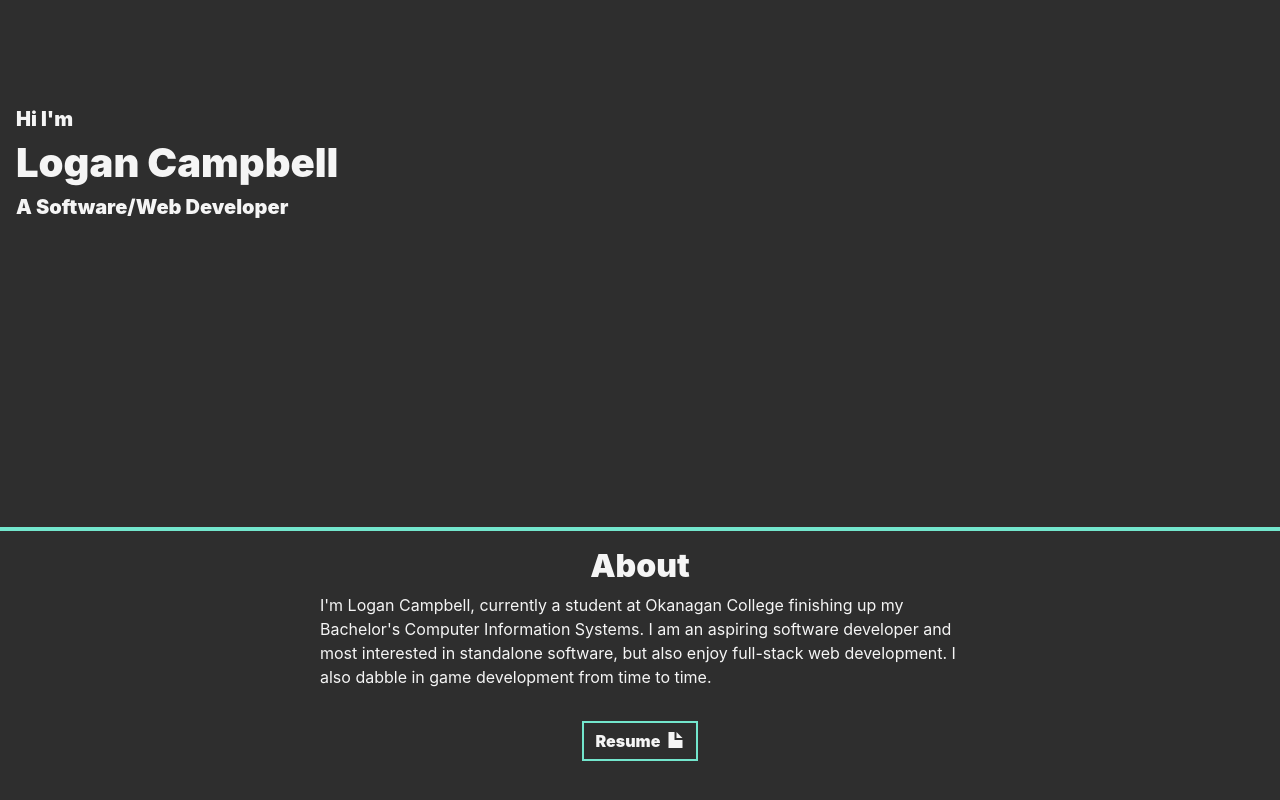
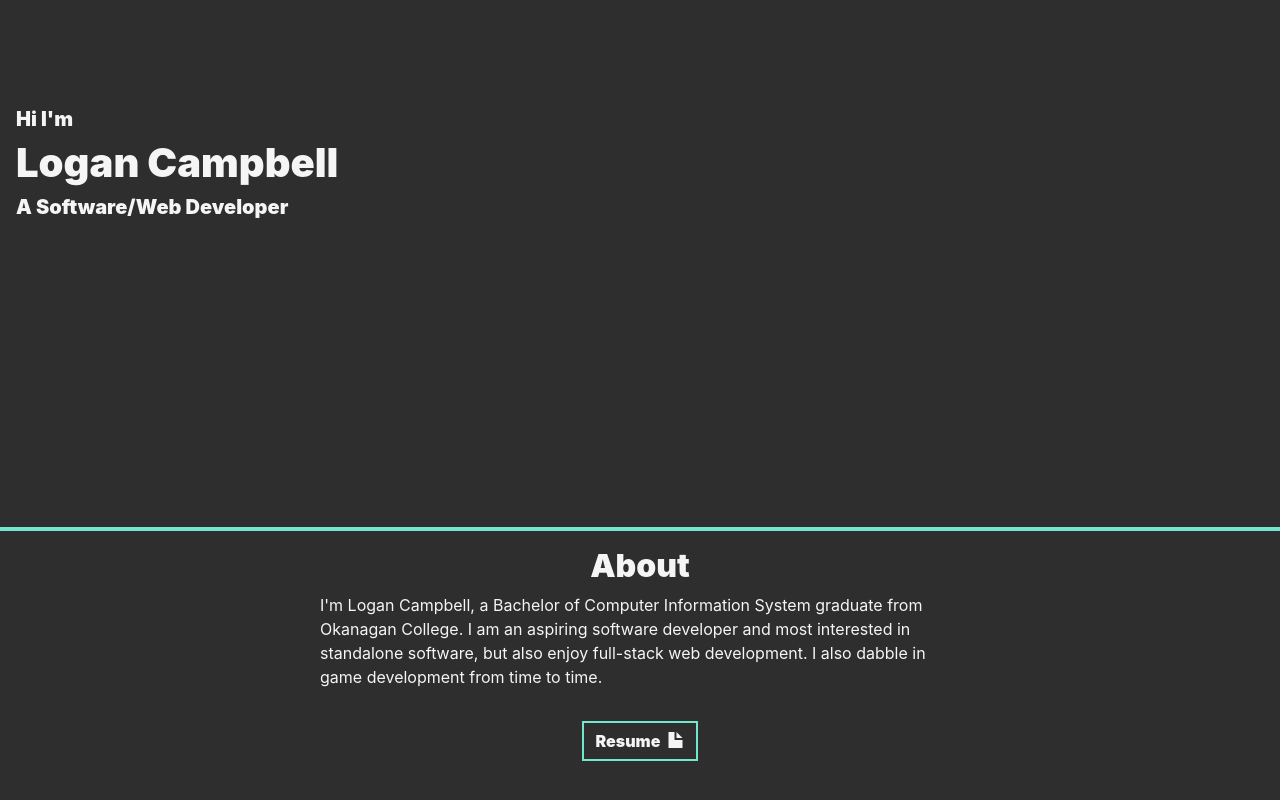
Before and after one commit to Logan-Campbell/PersonalWebsite, a React (Create React App) app: page / in a window 1280 px wide. Shown: the part 270-1070 px from the top of the page. Built offline with nearby package versions, Linux system fonts and the light colour scheme.

Commit message:
current student to graduate

```diff
--- a/src/App.js
+++ b/src/App.js
@@ -59,7 +59,7 @@ function App() {
         <div className="text">
           <h2>About</h2>
           <p>
-          I'm Logan Campbell, currently a student at Okanagan College finishing up my Bachelor's Computer Information Systems.
+          I'm Logan Campbell, a Bachelor of Computer Information System graduate from Okanagan College.
           I am an aspiring software developer and most interested in standalone software, but also enjoy full-stack web development. I also dabble
           in game development from time to time.
           </p>
```
